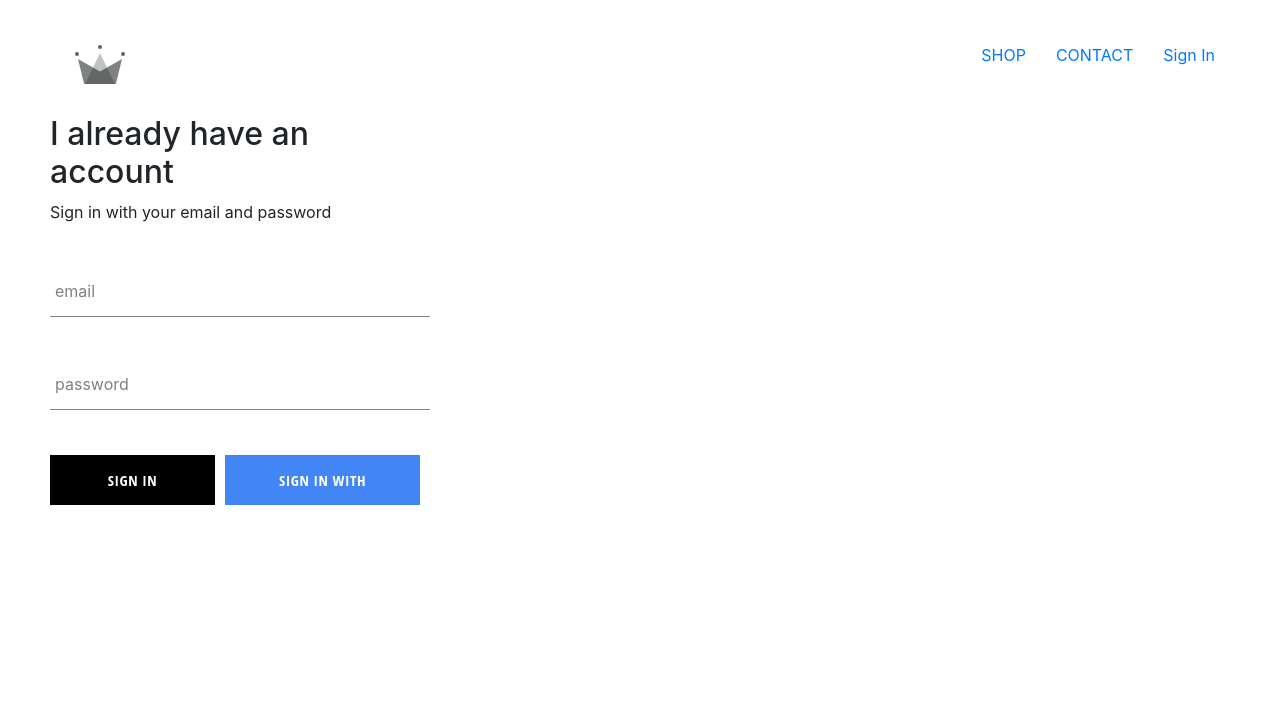
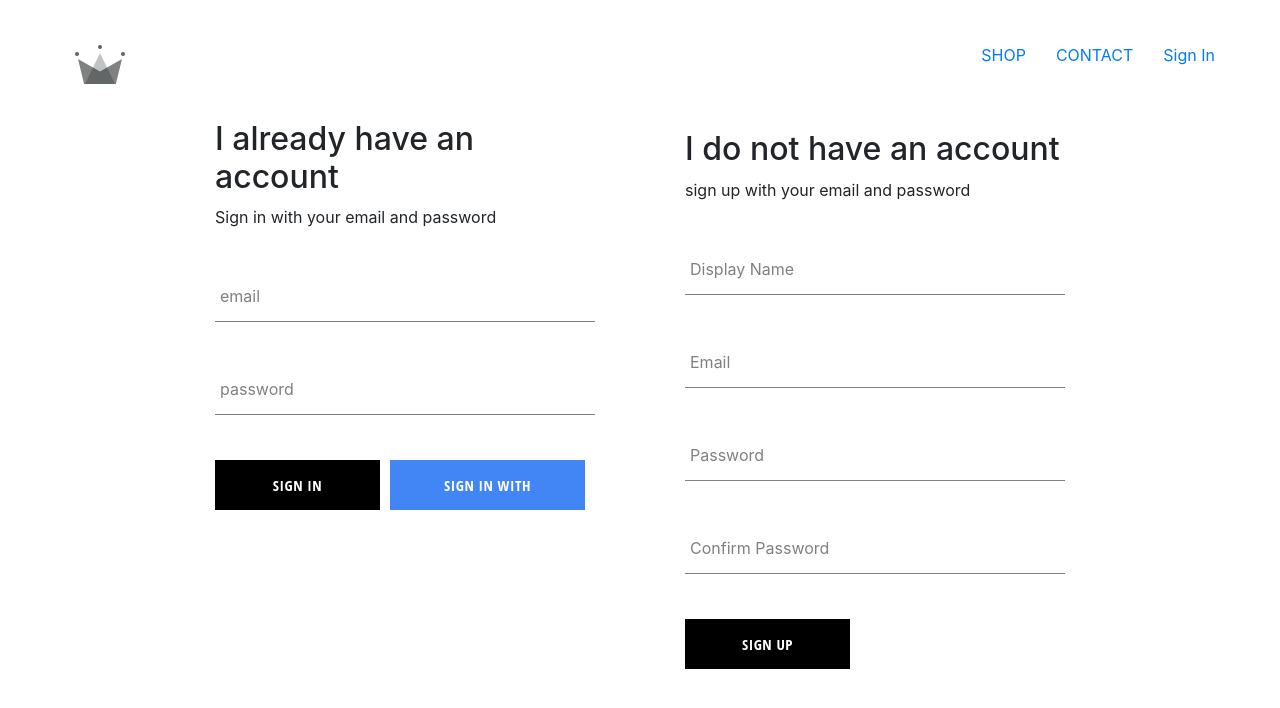
Before and after one commit to karanbedre/React-basics, a React (Create React App) app: page /signin in a window 1280 px wide. Shown: the top 708 px of the page. Built offline with nearby package versions, Linux system fonts and the light colour scheme; no server answers.

Commit message:
feat: sign-in and sign-up feature are done using firebase

```diff
--- a/src/App.js
+++ b/src/App.js
@@ -5,7 +5,7 @@
 import ShopPage from './pages/shop-page/shop-page.component'
 import Header from './components/header/header.component';
 import SignInSignUp from './pages/sign-in-and-sign-up-page/sign-in-sign-up.component';
-import { auth } from './firebase/firebase.utils';
+import { auth, createUserProfileDocument } from './firebase/firebase.utils';
 
 class App extends React.Component {
 
@@ -20,21 +20,32 @@
   unsubscribe = null
 
   componentDidMount() {
-    this.unsubscribe = auth.onAuthStateChanged(user => {
-      this.setState({ currentuser: user });
-      console.log(this.state.currentuser);
+    this.unsubscribe = auth.onAuthStateChanged(async userAuth => {
+      if (userAuth) {
+        const userRef = await createUserProfileDocument(userAuth);
+        userRef.onSnapshot(snapshot => {
+          console.log(snapshot.data());
+          this.setState({
+            currentuser: {
+              id: snapshot.id,
+              ...snapshot.data()
+            }
+          })
+        })
+      }
+      this.setState({ currentuser: userAuth });
 
     });
   }
 
-  componentWillUnmount(){
+  componentWillUnmount() {
     this.unsubscribe();
   }
 
   render() {
     return (
       <div>
-        <Header currentUser={this.state.currentuser}/>
+        <Header currentUser={this.state.currentuser} />
         <Switch>
           <Route exact path='/' component={HomePage} />
           <Route exact path='/shop' component={ShopPage} />
--- a/src/components/sign-in/sign-in.component.jsx
+++ b/src/components/sign-in/sign-in.component.jsx
@@ -1,7 +1,7 @@
 import React from 'react';
 import FormIput from '../form-input/form-input.component';
 import CustomButtom from '../custom-button/custom-button.component';
-import { signInWithGoogle } from '../../firebase/firebase.utils';
+import { signInWithGoogle, auth } from '../../firebase/firebase.utils';
 import './sign-in.styles.scss';
 
 class SignIn extends React.Component {
@@ -14,9 +14,18 @@
         }
     }
 
-    handleSubmit = event => {
-        event.preventDeafult();
-        this.setState({ email: '', password: '' })
+    handleSubmit = async event => {
+        event.preventDefault();
+
+        const { email, password } = this.state;
+
+        try {
+            await auth.signInWithEmailAndPassword(email, password);
+            this.setState({ email: '', password: '' })
+        } catch (error) {
+            console.log(error);
+        }
+
     }
     handleChange = event => {
         const { value, name } = event.target;
--- /dev/null
+++ b/src/components/sign-up/sign-up.component.jsx
@@ -0,0 +1,94 @@
+import React from 'react';
+
+import FormIput from '../form-input/form-input.component';
+import CustomButtom from '../custom-button/custom-button.component';
+import './sign-up.styles.scss';
+import { auth, createUserProfileDocument } from '../../firebase/firebase.utils';
+
+
+class SignUp extends React.Component {
+    constructor(props) {
+        super(props);
+
+        this.state = {
+            displayName: '',
+            email: '',
+            password: '',
+            confirmPassword: ''
+        }
+    }
+
+    handleSubmit = async event => {
+        debugger
+        event.preventDefault();
+
+        debugger
+        const { displayName, email, password, confirmPassword } = this.state;
+
+        if (password !== confirmPassword) {
+            alert("Password doesnt match");
+            return;
+        }
+
+        try {
+            const { user } = await auth.createUserWithEmailAndPassword(email, password);
+
+            await createUserProfileDocument(user, { displayName });
+
+            this.setState({
+                displayName: '',
+                email: '',
+                password: '',
+                confirmPassword: ''
+            })
+        } catch (error) {
+            console.log(error);
+        }
+    }
+
+    handleChange = event => {
+        const { name, value } = event.target;
+        this.setState({ [name]: value });
+    }
+    render() {
+        const { displayName, email, password, confirmPassword } = this.state;
+        return (
+            <div className="sign-up">
+                <h2 className="title">I do not have an account</h2>
+                <span>sign up with your email and password</span>
+                <form className="sign-up-form" onSubmit={this.handleSubmit}>
+                    <FormIput name="displayName"
+                        type="text"
+                        value={displayName}
+                        handleChange={this.handleChange}
+                        label='Display Name'
+                        required />
+
+                    <FormIput name="email"
+                        type="email"
+                        value={email}
+                        handleChange={this.handleChange}
+                        label='Email'
+                        required />
+
+                    <FormIput name="password"
+                        type="password"
+                        value={password}
+                        handleChange={this.handleChange}
+                        label='Password'
+                        required />
+
+                    <FormIput name="confirmPassword"
+                        type="password"
+                        value={confirmPassword}
+                        handleChange={this.handleChange}
+                        label='Confirm Password'
+                        required />
+                    <CustomButtom type="submit">Sign Up</CustomButtom>
+                </form>
+            </div>
+        )
+    }
+}
+
+export default SignUp;
--- /dev/null
+++ b/src/components/sign-up/sign-up.styles.scss
@@ -0,0 +1,9 @@
+.sign-up {
+    display: flex;
+    flex-direction: column;
+    width: 380px;
+
+    .title {
+      margin: 10px 0;
+    }
+  }
--- a/src/firebase/firebase.utils.js
+++ b/src/firebase/firebase.utils.js
@@ -14,6 +14,30 @@
     measurementId: "G-NS7N3N0VG5"
 }
 
+export const createUserProfileDocument = async (userAuth, additionalData) => {
+    if (!userAuth) return;
+
+    const userRef = firestore.doc(`users/${userAuth.uid}`);
+    const snapShot = await userRef.get();
+
+    if (!snapShot.exists) {
+        const { displayName, email } = userAuth;
+        const createdAt = new Date();
+
+        try {
+            await userRef.set({
+                displayName,
+                email,
+                createdAt,
+                ...additionalData
+            })
+        } catch (error) {
+            console.log(error.message);
+        }
+    }
+    return userRef;
+}
+
 firebase.initializeApp(config);
 
 export const auth = firebase.auth();
--- a/src/pages/sign-in-and-sign-up-page/sign-in-sign-up.component.jsx
+++ b/src/pages/sign-in-and-sign-up-page/sign-in-sign-up.component.jsx
@@ -1,11 +1,13 @@
 import React from 'react';
 import SignIn from '../../components/sign-in/sign-in.component';
+import SignUp from '../../components/sign-up/sign-up.component';
 
 import './sign-in-sign-up.styles.scss';
 
 const SignInSignUp = () => (
     <div className='sign-in-and-sign-up'>
         <SignIn />
+        <SignUp />
     </div>
 );
 
--- a/src/pages/sign-in-and-sign-up-page/sign-in-sign-up.styles.scss
+++ b/src/pages/sign-in-and-sign-up-page/sign-in-sign-up.styles.scss
@@ -0,0 +1,6 @@
+.sign-in-and-sign-up {
+    width: 850px;
+    display: flex;
+    justify-content: space-between;
+    margin: 30px auto;
+  }
```
